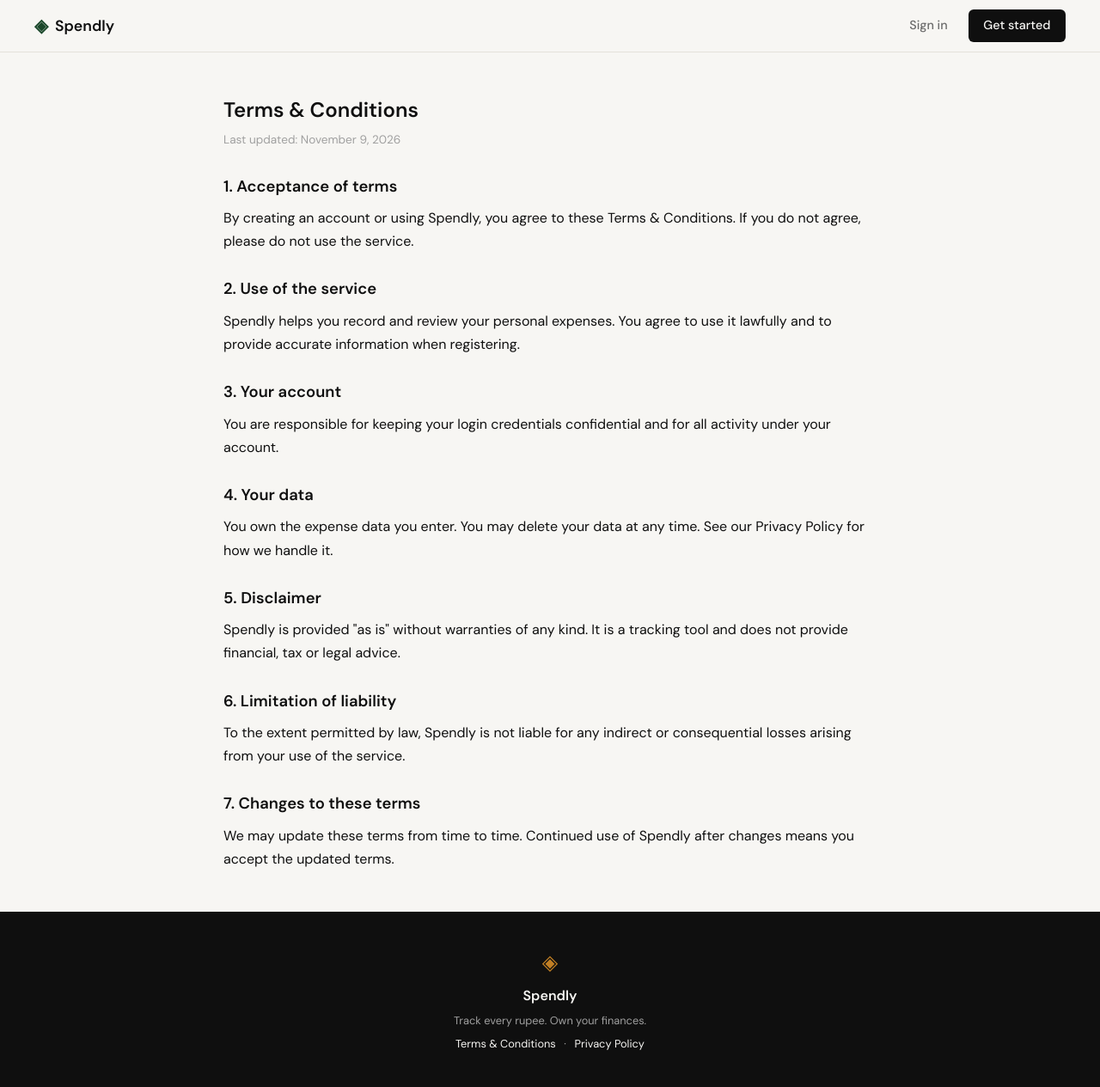
After one commit to zakirhussain/spendly, a Flask app: page /terms in a window 1280 px wide. The commit adds this page. Shown: the whole page at 86% size. Run offline with Flask 3, Linux system fonts and the light colour scheme.

Commit message:
Add Terms & Conditions and Privacy Policy pages with footer links
Co-Authored-By: Claude Sonnet 5.5 <noreply@anthropic.com>

```diff
--- a/app.py
+++ b/app.py
@@ -20,6 +20,16 @@ def register():
 @app.route("/login")
 def login():
     return render_template("login.html")
+
+
+@app.route("/terms")
+def terms():
+    return render_template("terms.html")
+
+
+@app.route("/privacy")
+def privacy():
+    return render_template("privacy.html")
 
 
 # ------------------------------------------------------------------ #
--- a/static/css/style.css
+++ b/static/css/style.css
@@ -507,8 +507,32 @@ a { color: inherit; text-decoration: none; }
     color: var(--ink-faint);
 }
 
+.footer-links {
+    display: flex;
+    gap: 0.6rem;
+    font-size: 0.8rem;
+    color: var(--ink-faint);
+}
+
+.footer-links a { color: var(--paper); text-decoration: none; }
+.footer-links a:hover { text-decoration: underline; }
+
+/* Legal pages */
+.legal-section { padding: 3rem 2rem; }
+
+.legal-container {
+    max-width: 760px;
+    margin: 0 auto;
+}
+
+.legal-container h1 { margin-bottom: 0.25rem; }
+.legal-container h2 { margin: 1.75rem 0 0.5rem; font-size: 1.15rem; }
+.legal-container p,
+.legal-container li { line-height: 1.7; }
+.legal-updated { color: var(--ink-faint); font-size: 0.85rem; }
+
 /* ------------------------------------------------------------------ */
-/* Responsive                                                          */
+/* Responsive                                                        */
 /* ------------------------------------------------------------------ */
 
 @media (max-width: 900px) {
--- a/templates/base.html
+++ b/templates/base.html
@@ -34,6 +34,11 @@
             <span class="brand-icon">◈</span>
             <span class="footer-name">Spendly</span>
             <p class="footer-copy">Track every rupee. Own your finances.</p>
+            <div class="footer-links">
+                <a href="{{ url_for('terms') }}">Terms &amp; Conditions</a>
+                <span aria-hidden="true">·</span>
+                <a href="{{ url_for('privacy') }}">Privacy Policy</a>
+            </div>
         </div>
     </footer>
 
--- /dev/null
+++ b/templates/terms.html
@@ -0,0 +1,33 @@
+{% extends "base.html" %}
+
+{% block title %}Terms &amp; Conditions — Spendly{% endblock %}
+
+{% block content %}
+<section class="legal-section">
+    <div class="legal-container">
+        <h1>Terms &amp; Conditions</h1>
+        <p class="legal-updated">Last updated: November 9, 2026</p>
+
+        <h2>1. Acceptance of terms</h2>
+        <p>By creating an account or using Spendly, you agree to these Terms &amp; Conditions. If you do not agree, please do not use the service.</p>
+
+        <h2>2. Use of the service</h2>
+        <p>Spendly helps you record and review your personal expenses. You agree to use it lawfully and to provide accurate information when registering.</p>
+
+        <h2>3. Your account</h2>
+        <p>You are responsible for keeping your login credentials confidential and for all activity under your account.</p>
+
+        <h2>4. Your data</h2>
+        <p>You own the expense data you enter. You may delete your data at any time. See our <a href="{{ url_for('privacy') }}">Privacy Policy</a> for how we handle it.</p>
+
+        <h2>5. Disclaimer</h2>
+        <p>Spendly is provided "as is" without warranties of any kind. It is a tracking tool and does not provide financial, tax or legal advice.</p>
+
+        <h2>6. Limitation of liability</h2>
+        <p>To the extent permitted by law, Spendly is not liable for any indirect or consequential losses arising from your use of the service.</p>
+
+        <h2>7. Changes to these terms</h2>
+        <p>We may update these terms from time to time. Continued use of Spendly after changes means you accept the updated terms.</p>
+    </div>
+</section>
+{% endblock %}
```
Also changed, not shown: templates/privacy.html (added, +33 -0 lines).
